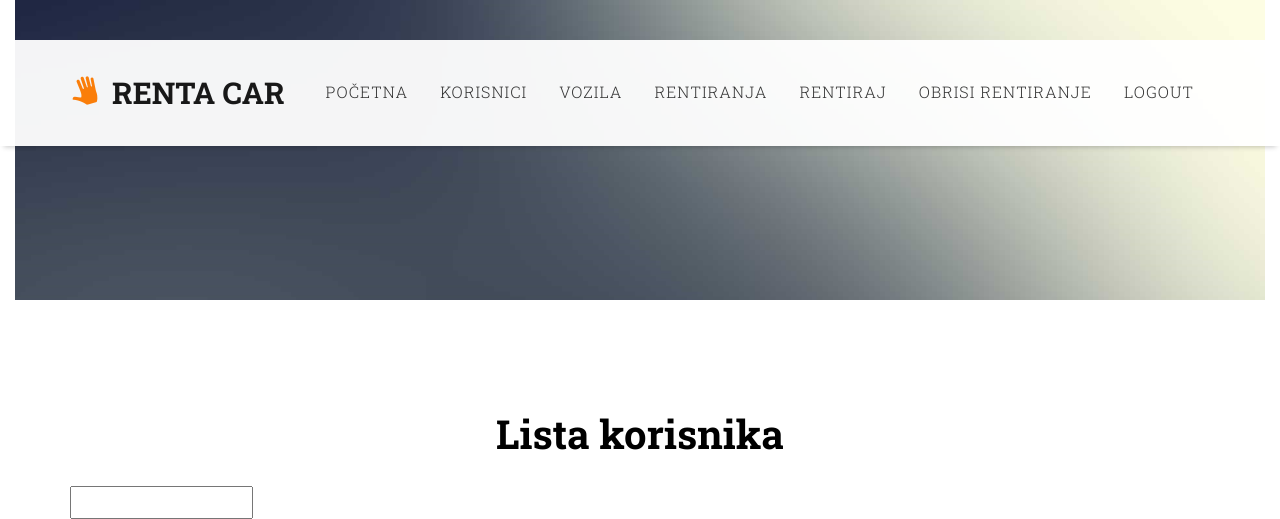
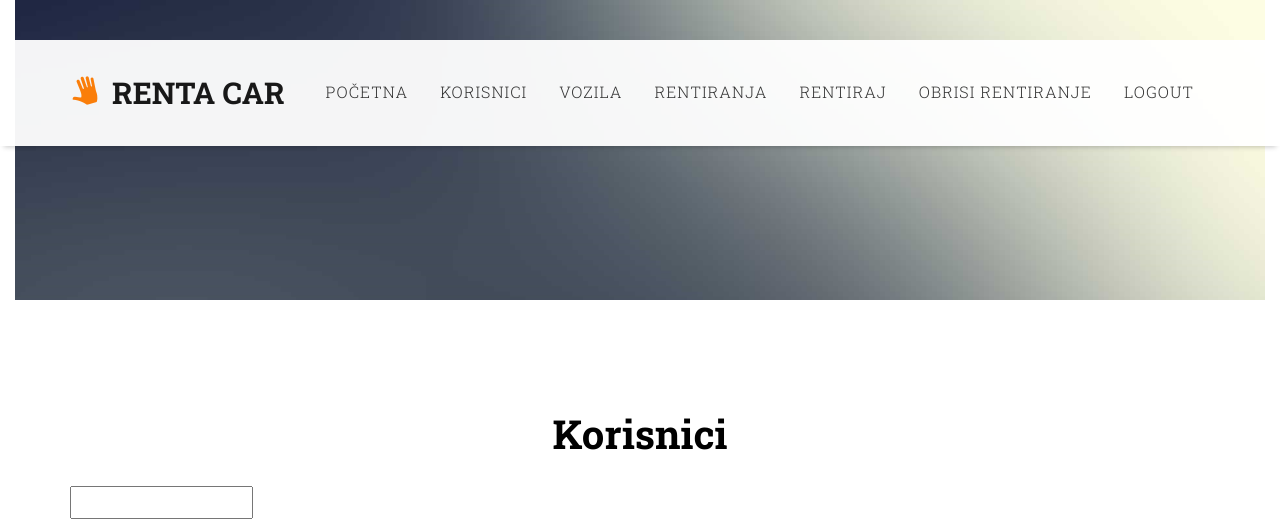
Before and after one commit to MomciloBogojevic2801/rentacar, a PHP site: page /listaKorisnika.php in a window 1280 px wide. Shown: the top 519 px of the page. Run offline with PHP 8.4, Linux system fonts and the light colour scheme; data that the repository does not hold is empty; some web fonts are replaced.

Commit message:
Izmenjeni naslovi

```diff
--- a/administracijaIznajmljivanja.php
+++ b/administracijaIznajmljivanja.php
@@ -82,7 +82,6 @@
                   nalepi+='<td>'+obj.korisnik.ime + ' ' + obj.korisnik.prezime +'</td>';
                   nalepi+='<td>'+obj.vozilo.marka +'</td>';
                   nalepi+='<td>'+obj.vozilo.model +'</td>';
-
                   nalepi+='<td>'+obj.vozilo.regBr +'</td>';
                   nalepi+='<td>'+obj.datumOd+'</td>';
                   nalepi+='<td>'+obj.datumDo+'</td>';
--- a/footer.php
+++ b/footer.php
@@ -13,7 +13,7 @@
             <a href="#"><i class="icon-dribbble2"></i></a>
             <a href="#"><i class="icon-youtube"></i></a>
           </p>
-          <p>&copy; Renta Car 2020</p>
+          <p>&copy;Renta Car 2020</p>
         </div>
       </div>
     </div>
--- a/listaKorisnika.php
+++ b/listaKorisnika.php
@@ -35,7 +35,7 @@
 
 		<div id="glavni-work-section">
 			<div class="container">
-		  <h1 class="naslov text-center"> Lista korisnika </h1>
+		  <h1 class="naslov text-center">Korisnici</h1>
 
 		 <input type="text" id="filter">
 		  <div id="lista">
```
